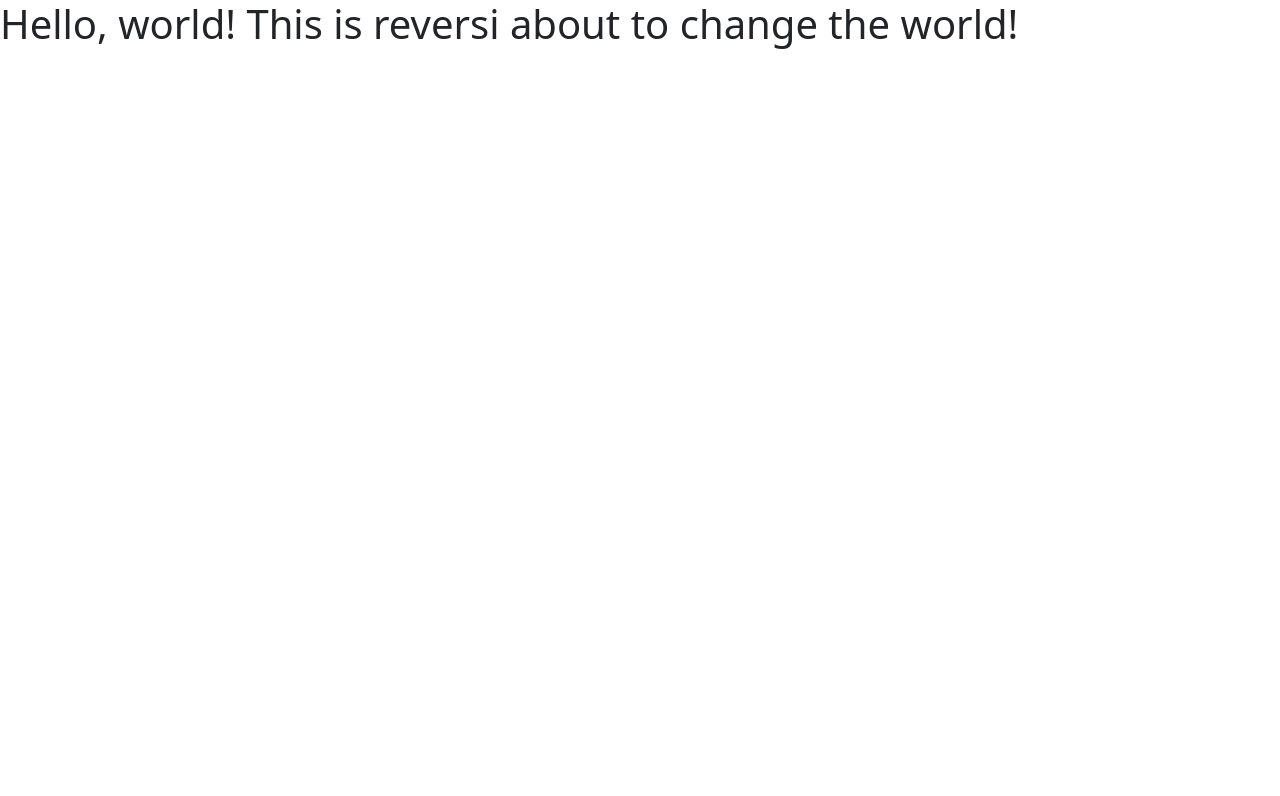
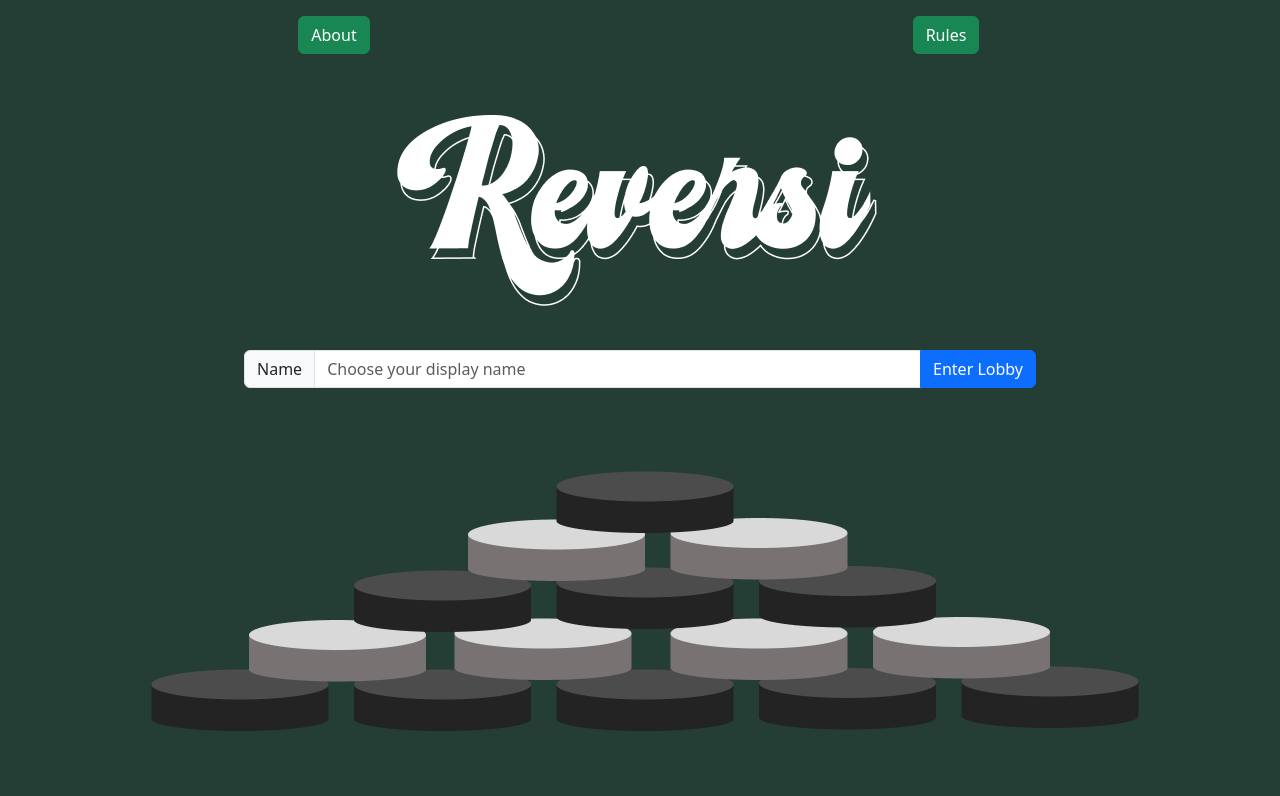
Before and after one commit to scstephe/reversi-sam, a website: page public/index.html in a window 1280 px wide. Drawn offline with nearby package versions, Linux system fonts and the light colour scheme.

Commit message:
Updated the Reversi game with the entrance pages

```diff
--- a/public/index.html
+++ b/public/index.html
@@ -3,11 +3,57 @@
   <head>
     <meta charset="utf-8">
     <meta name="viewport" content="width=device-width, initial-scale=1">
-    <title>Bootstrap demo</title>
+    <title>Reversi</title>
     <link href="https://cdn.jsdelivr.net/npm/bootstrap@5.3.3/dist/css/bootstrap.min.css" rel="stylesheet" integrity="sha384-QWTKZyjpPEjISv5WaRU9OFeRpok6YctnYmDr5pNlyT2bRjXh0JMhjY6hW+ALEwIH" crossorigin="anonymous">
+    <style>
+      body{
+        background-color: #243e36;
+      }
+      img {
+        max-width: 100%;
+        max-height: 100%;
+      }
+
+    </style>
   </head>
   <body>
-    <h1>Hello, world! This is reversi about to change the world!</h1>
+    <div class="container-fluid">
+
+      <div class = "row m-3">
+        <div class = "col text-center">
+          <a class="btn btn-success text-nowrap" href="about.html">About</a>
+        </div>
+
+        <div class = "col text-center">
+          <a class="btn btn-success text-nowrap" href="https://en.wikipedia.org/wiki/Reversi">Rules</a>
+        </div>
+
+      </div>
+
+      <div class = "row m-3">
+        <div class="col text-center 1">
+          <img src="assets/images/top-splash.png" alt="Reversi Logo 1">
+        </div>
+      </div>
+
+      <div class = "row align-items-center justify-content-center m-3">
+        <div class="col-8">
+          <div class="input-group">
+            <span class="input-group-text" id="displayName">Name</span>
+            <input type="text" class="form-control text-nowrap" id="nameInput" placeholder="Choose your display name"
+            aria-label="Enter your display name for use while playing Reversi" aria-describedby="displayName"/>
+            <button type="submit" class="btn btn-primary text-nowrap" id="lobbyButton" onclick=window.location='lobby.html'> Enter Lobby</button>
+        </div>
+        </div>
+      </div>
+
+      <div class = "row m-3">
+        <div class="col text-center">
+          <img src="assets/images/bottom-splash.png" alt="Reversi Logo 2">
+        </div>
+      </div>
+
+    </div>
     <script src="https://cdn.jsdelivr.net/npm/bootstrap@5.3.3/dist/js/bootstrap.bundle.min.js" integrity="sha384-YvpcrYf0tY3lHB60NNkmXc5s9fDVZLESaAA55NDzOxhy9GkcIdslK1eN7N6jIeHz" crossorigin="anonymous"></script>
   </body>
 </html>
```
Also changed, not shown: public/About.html (added, +33 -0 lines), public/Lobby.html (added, +33 -0 lines), public/assets/images/bottom-splash.png (added), public/assets/images/top-splash.png (added).
